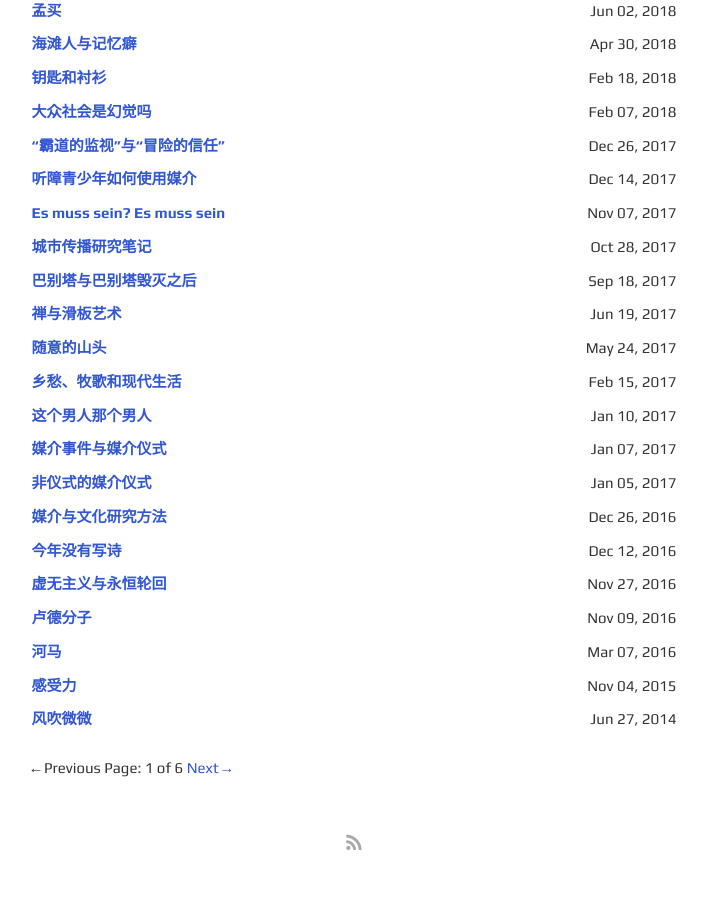
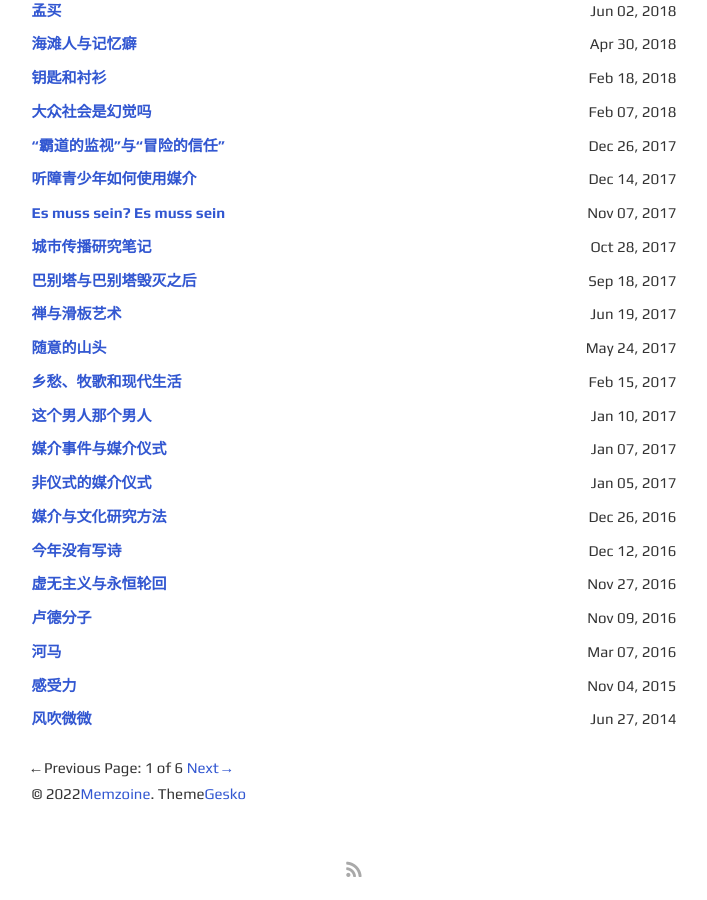
Before and after one commit to codyb1ue/codyb1ue.github.io, a Jekyll site: the page built from index.html, in a window 1280 px wide and 900 px high, scrolled down 1689 px. Shown: the whole window, without its empty margins (286-993 px from the left). Built offline with Jekyll 4.4.1, drawn with Linux system fonts in a browser that asks for light colours; the list of posts is cut into pages by our own code; before the commit the page ends 2563 px from its top, so only the background shows below that.

Commit message:
Update index.html

```diff
--- a/index.html
+++ b/index.html
@@ -64,3 +64,7 @@ layout: default
   {% endif %}
 
 </nav>
+
+<footer class="site-footer">
+  © {{ site.time | date: "%Y" }}<a href="{{ "/" | relative_url }}">{{ site.title }}</a>. Theme<a href="https://github.com/DavideBri/Gesko" target="_blank">Gesko</a>
+</footer>
```
